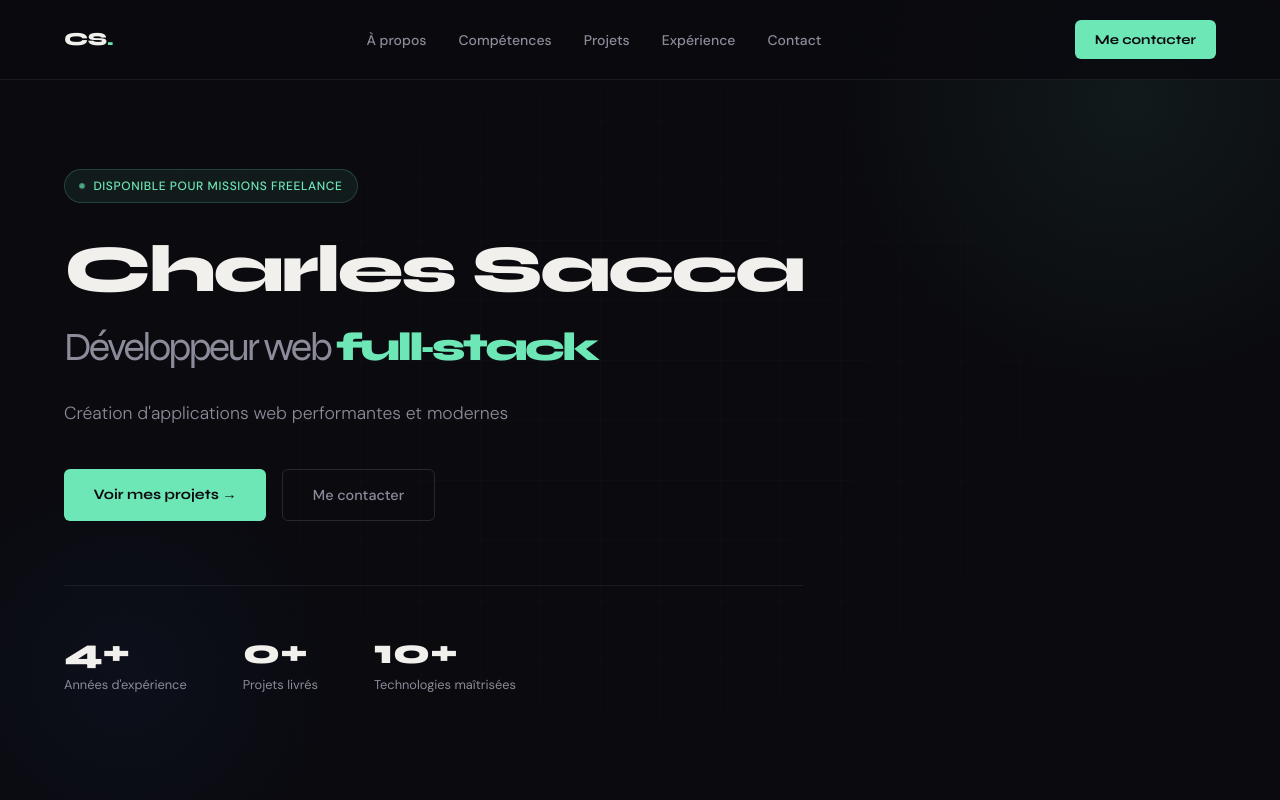
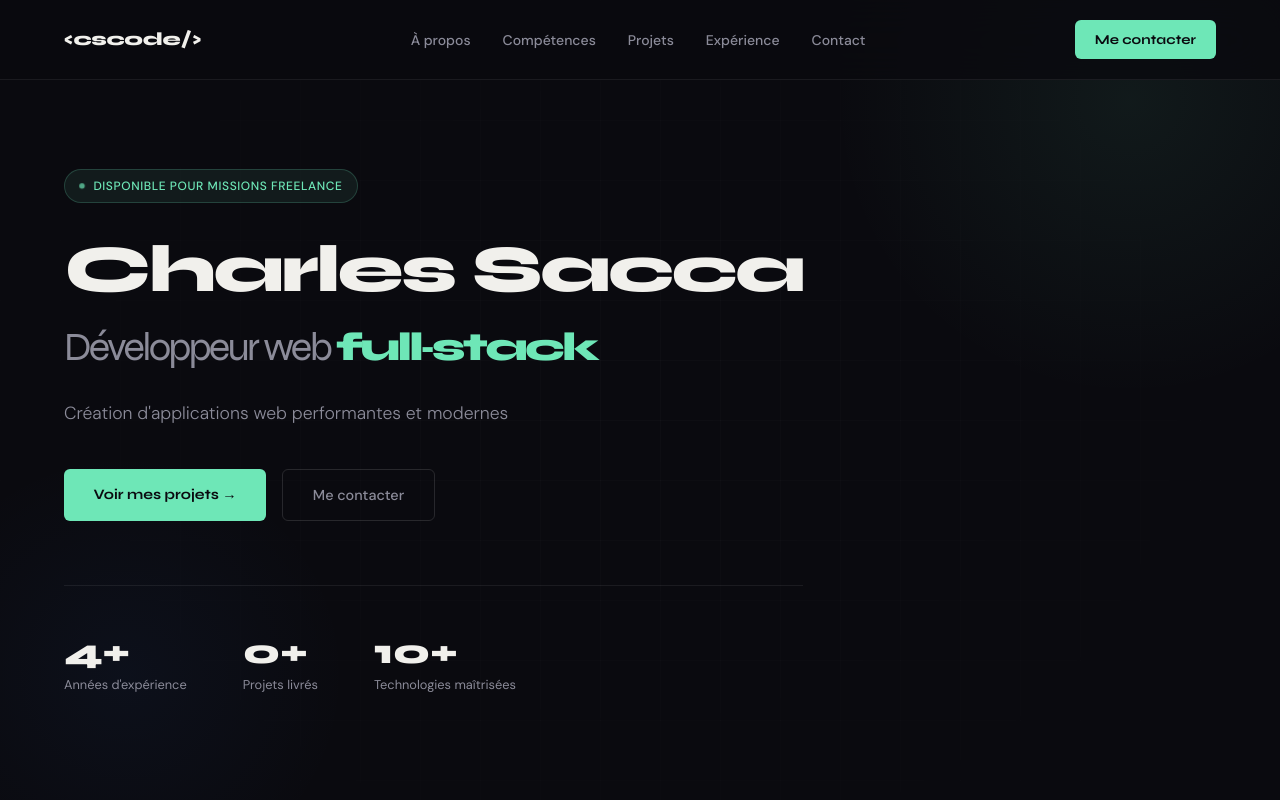
Before and after one commit to sacca333/cscodePorfolio, a Next.js app: page / in a window 1280 px wide. Shown: the top 800 px of the page. Built offline with nearby package versions, Linux system fonts and the light colour scheme; no server answers; the database is empty.

Commit message:
Version finale du portfolio

```diff
--- a/components/PublicNav.tsx
+++ b/components/PublicNav.tsx
@@ -7,9 +7,9 @@ import { useState, useEffect } from 'react'
 import Link from 'next/link'
 
 export default function PublicNav() {
-  const [scrolled, setScrolled]   = useState(false)
-  const [menuOpen, setMenuOpen]   = useState(false)
-  const [active,   setActive]     = useState('')
+  const [scrolled, setScrolled] = useState(false)
+  const [menuOpen, setMenuOpen] = useState(false)
+  const [active, setActive] = useState('')
 
   useEffect(() => {
     const onScroll = () => {
@@ -27,11 +27,11 @@ export default function PublicNav() {
   }, [])
 
   const links = [
-    { href: '#apropos',     label: 'À propos'    },
+    { href: '#apropos', label: 'À propos' },
     { href: '#competences', label: 'Compétences' },
-    { href: '#projets',     label: 'Projets'     },
-    { href: '#experience',  label: 'Expérience'  },
-    { href: '#contact',     label: 'Contact'     },
+    { href: '#projets', label: 'Projets' },
+    { href: '#experience', label: 'Expérience' },
+    { href: '#contact', label: 'Contact' },
   ]
 
   return (
@@ -46,7 +46,7 @@ export default function PublicNav() {
         transition: 'padding .3s ease',
       }}>
         <a href="#accueil" style={{ fontFamily: 'var(--font-display)', fontWeight: 800, fontSize: '1.15rem', letterSpacing: '-0.02em', color: 'var(--text)', textDecoration: 'none' }}>
-          CS<span style={{ color: 'var(--accent)' }}>.</span>
+          <span>{'<cscode/>'}</span><span style={{ color: 'var(--accent)' }}></span>
         </a>
 
         <ul style={{ display: 'flex', gap: '2rem', listStyle: 'none' }}>
```
